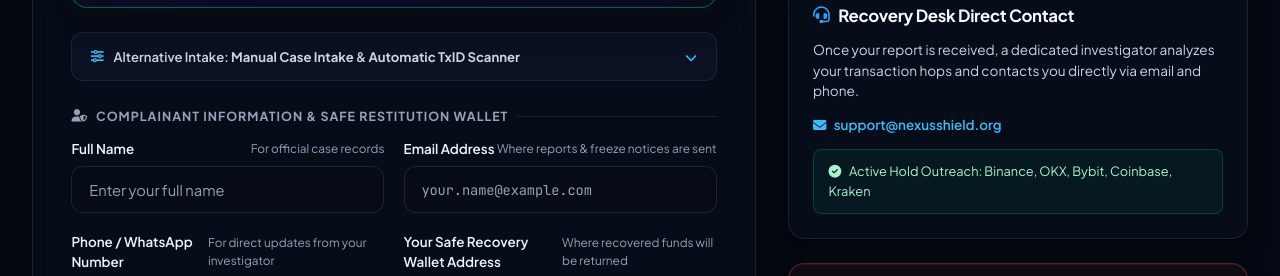
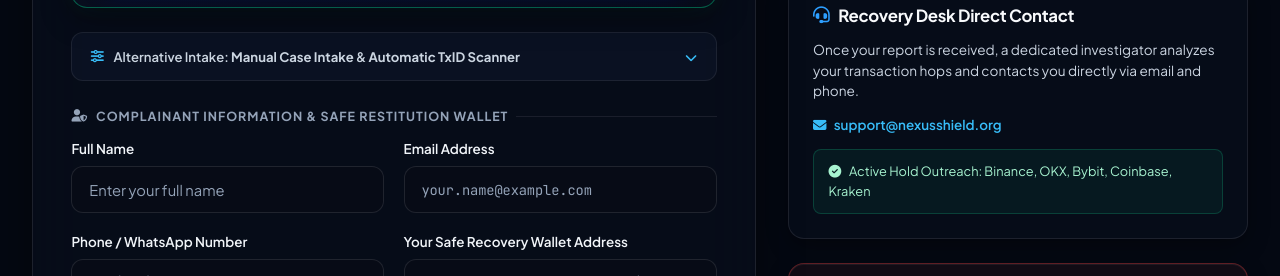
Before and after one commit to annamaywong39-create/nexus-shield, a website: page index.html in a window 1280 px wide. Shown: the part 938-1214 px from the top of the page. Drawn offline with nearby package versions, Linux system fonts and the light colour scheme; no server answers; animation ran at ten frames a second.

Commit message:
Remove redundant input label tips from intake contact section

```diff
--- a/index.html
+++ b/index.html
@@ -612,7 +612,6 @@ STATEMENT OF SWORN FACTS:
           <div class="input-group">
             <label for="victimName">
               <span data-i18n="label_your_name">Full Name</span>
-              <span class="label-tip">For official case records</span>
             </label>
             <input type="text" id="victimName" placeholder="Enter your full name" autocomplete="name" required>
           </div>
@@ -620,7 +619,6 @@ STATEMENT OF SWORN FACTS:
           <div class="input-group">
             <label for="victimEmail">
               <span>Email Address</span>
-              <span class="label-tip">Where reports &amp; freeze notices are sent</span>
             </label>
             <input type="email" id="victimEmail" class="input-mono" placeholder="your.name@example.com" autocomplete="email" required>
           </div>
@@ -630,7 +628,6 @@ STATEMENT OF SWORN FACTS:
           <div class="input-group">
             <label for="victimPhone">
               <span>Phone / WhatsApp Number</span>
-              <span class="label-tip">For direct updates from your investigator</span>
             </label>
             <input type="tel" id="victimPhone" class="input-mono" placeholder="+1 (555) 000-0000" autocomplete="tel" required>
           </div>
@@ -638,7 +635,6 @@ STATEMENT OF SWORN FACTS:
           <div class="input-group">
             <label for="recoveryWallet">
               <span data-i18n="label_recovery_wallet">Safe Recovery Wallet (Clean &amp; Uncompromised)</span>
-              <span class="label-tip">Where recovered funds will be returned</span>
             </label>
             <input type="text" id="recoveryWallet" class="input-mono" placeholder="Your clean wallet address (0x... or bc1... or T...)" autocomplete="off" required>
             <!-- Real-Time Address Safety Status Badge -->
```
